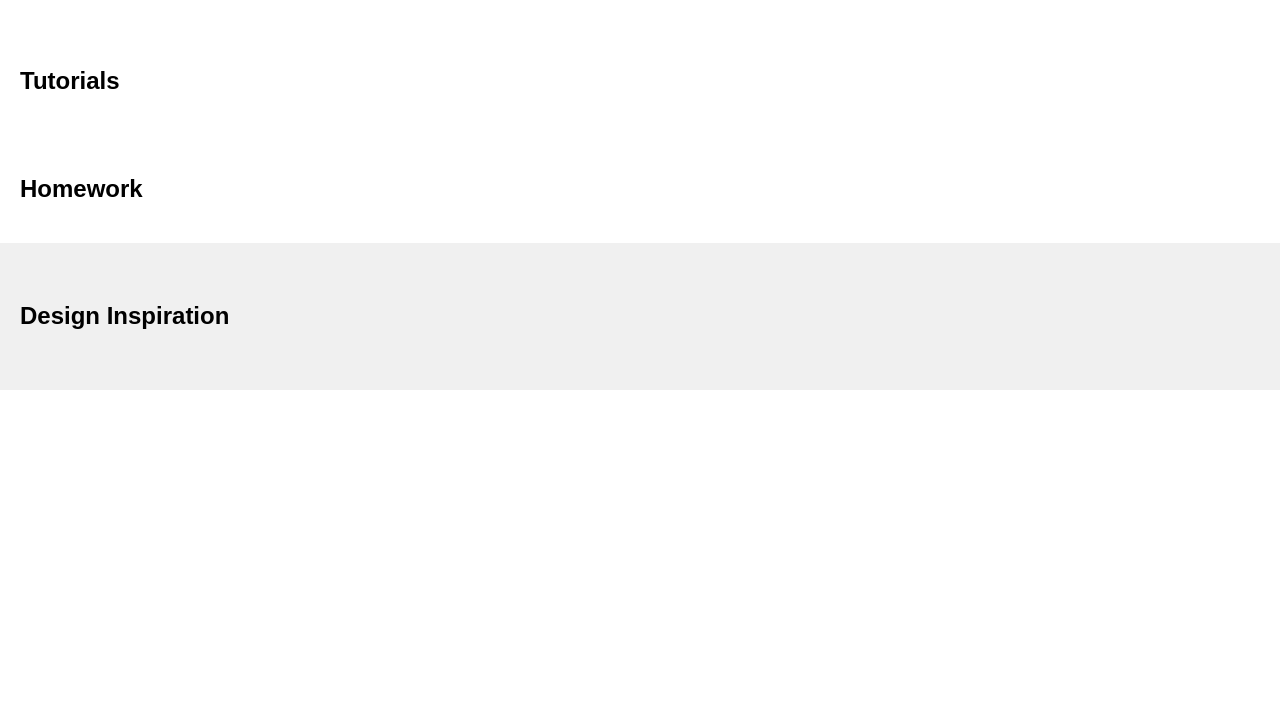
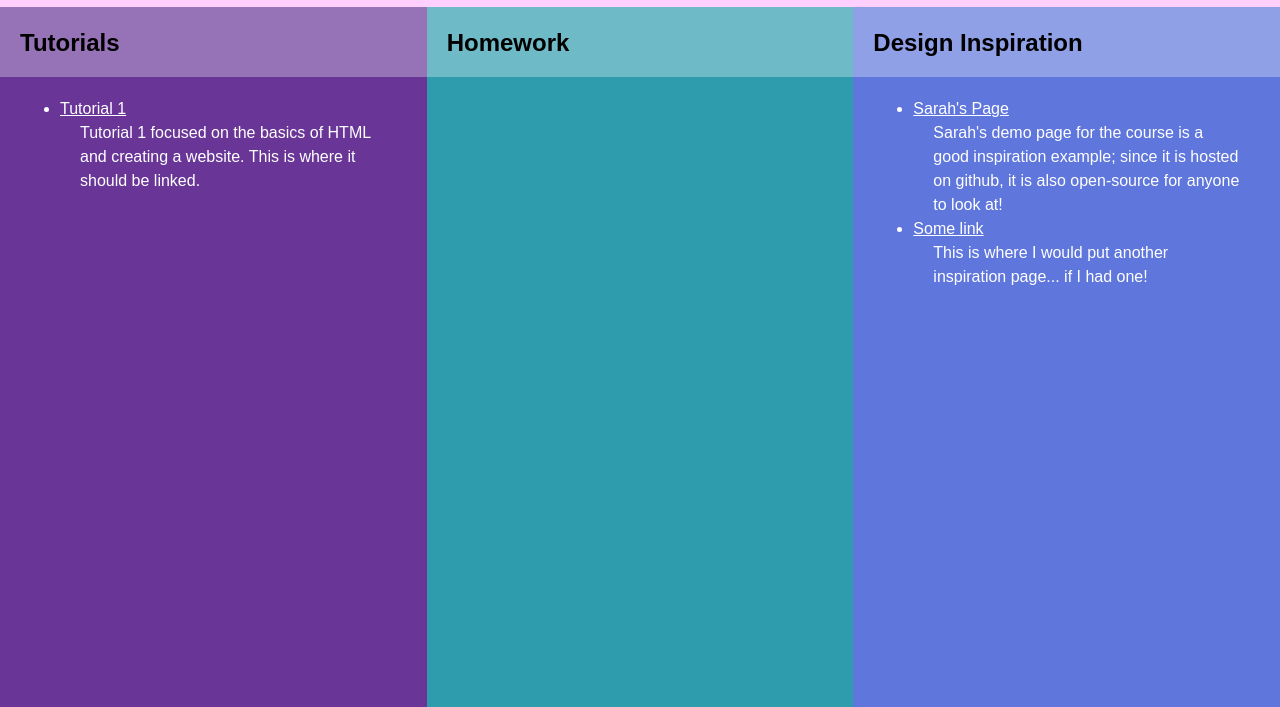
Before and after one commit to barbarasledz/cs130demo, a plain HTML site: page index.html in a window 1280 px wide. Shown: the part 93-800 px from the top of the page. Drawn offline with Linux system fonts and the light colour scheme.

Commit message:
implemented very simple sample webpage

```diff
--- a/index.html
+++ b/index.html
@@ -19,6 +19,12 @@
                     When you submit a new tutorial, add a link to it
                     here (if applicable)
                 -->
+                <ul>
+                    <li>
+                        <a href="#">Tutorial 1</a>
+                        <p>Tutorial 1 focused on the basics of HTML and creating a website. This is where it should be linked.</p>
+                    </li>
+                </ul>
             </section>
             <section id="homework">
                 <h2>Homework</h2>
@@ -29,9 +35,14 @@
             </section>
             <section id="inspiration">
                 <h2>Design Inspiration</h2>
-                <!--
-                    Links to 5-10 websites that inspire you
-                -->
+                <ul>
+                    <li>
+                        <a href="https://vanwars.github.io/cs130-coursework/">Sarah's Page</a>
+                        <p>Sarah's demo page for the course is a good inspiration example; since it is hosted on github, it is also open-source for anyone to look at!</p>
+                    </li>
+                    <li><a href="#">Some link</a>
+                    <p>This is where I would put another inspiration page... if I had one!</p></li>
+                </ul>
             </section>
         </main>
    </body>
--- a/style.css
+++ b/style.css
@@ -1,21 +1,77 @@
 /* You're welcome to change any of this! */
 * {
     box-sizing: border-box;
+}
+html {
+    min-height: 100vh;
+    margin: 0%;
 }
 
 body {
     margin: 0px;
     font-family: Arial, sans-serif;
+    min-height: 100vh;
+    margin: 0%;
+    display: grid;
+    grid-template-rows: 100px auto;
 }
-header, section {
+header {
     padding: 20px;
+    background-color:rgb(255, 208, 254);
+}
+header h1 {
+    padding: 0;
+    margin: 8px 0;
 }
 p, li {
     line-height: 1.5em;
+    margin: 0px 20px;
 }
 
+main {
+    display: grid;
+    grid-template-columns: 1fr 1fr 1fr;
+    min-height: 100%;
+}
+section {
+    border: solid 0 1px #000;
+    min-height: 100%;
+}
+#tutorials {
+    background-color: #693697;
+    color: white;
+}
+#homework {
+    background-color: #2f9cad;
+}
 #inspiration {
-    background-color: #F0F0F0;
-    padding-top: 40px;
-    padding-bottom: 40px;
+    background-color: #5f76dc;
+    color: white;
 }
+
+h2 {
+    margin: 0px;
+    height: 70px;
+    background: rgba(255, 255, 255, 0.3);
+    color: black;
+    display: flex;
+    align-items: flex-end;
+    padding: 20px;
+    margin-bottom: 20px;
+}
+
+#inspiration a,
+#inspiration a:link,
+#inspiration a:hover,
+#inspiration a:visited,
+#lecture a,
+#lecture a:link,
+#lecture a:hover,
+#lecture a:visited,
+#tutorials a,
+#tutorials a:link,
+#tutorials a:hover,
+#tutorials a:visited
+{
+    color: white;
+}
```
